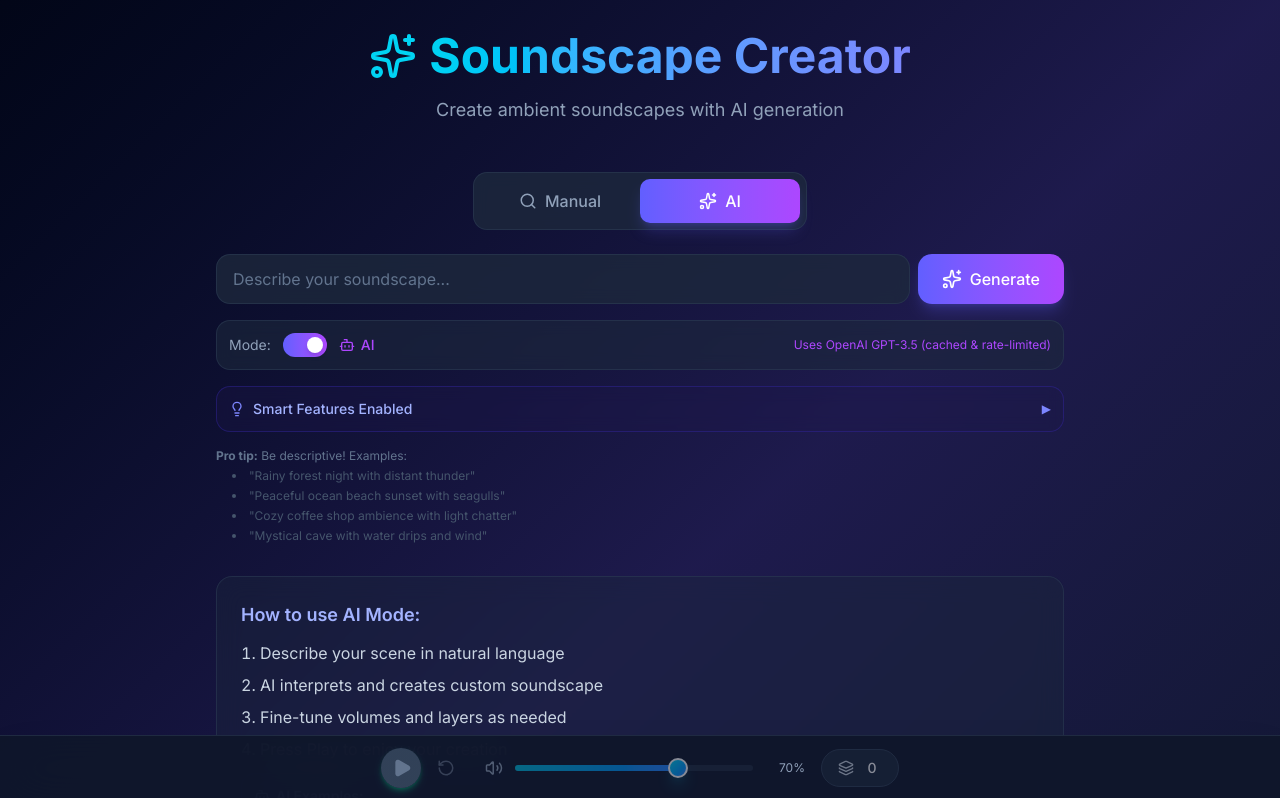
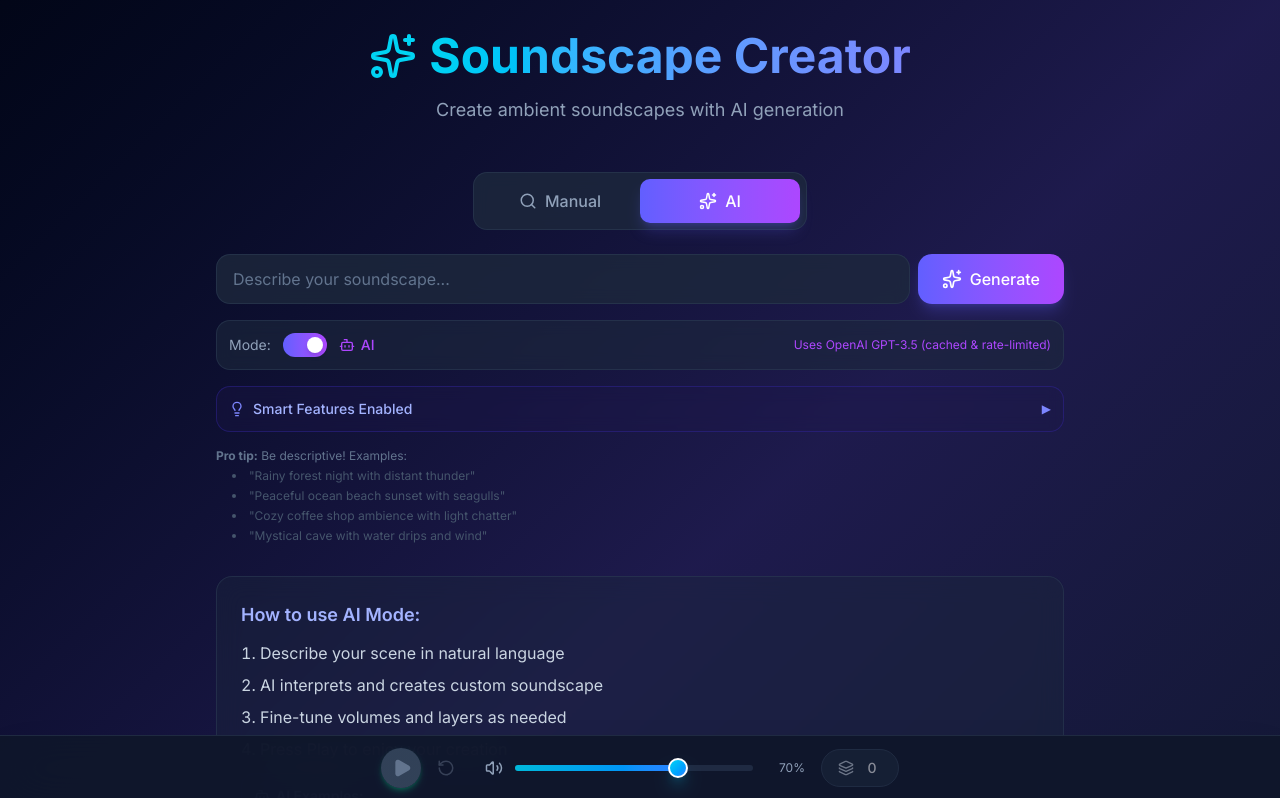
Before and after one commit to Benckert/ambianceAi, a Next.js app in the folder soundscape-app/: page / in a window 1280 px wide. Shown: the top 798 px of the page. Built offline with nearby package versions, Linux system fonts and the light colour scheme.

Commit message:
master volume control always enabled

```diff
--- a/soundscape-app/src/app/page.tsx
+++ b/soundscape-app/src/app/page.tsx
@@ -405,8 +405,7 @@ export default function Home() {
             <div className="flex-1 flex items-center gap-3 max-w-xs">
               <button
                 onClick={toggleMasterMute}
-                disabled={layers.length === 0}
-                className="text-slate-400 hover:text-white transition-colors cursor-pointer flex-shrink-0 disabled:opacity-50 disabled:cursor-not-allowed"
+                className="text-slate-400 hover:text-white transition-colors cursor-pointer flex-shrink-0"
                 aria-label={
                   masterIsMuted ? "Unmute master volume" : "Mute master volume"
                 }
@@ -425,7 +424,6 @@ export default function Home() {
                 onValueChange={(value) => setMasterVolume(value[0] / 100)}
                 max={100}
                 step={1}
-                disabled={layers.length === 0}
                 className="flex-1"
               />
               <span className="hidden sm:inline text-xs text-slate-400 w-10 text-right">
```
